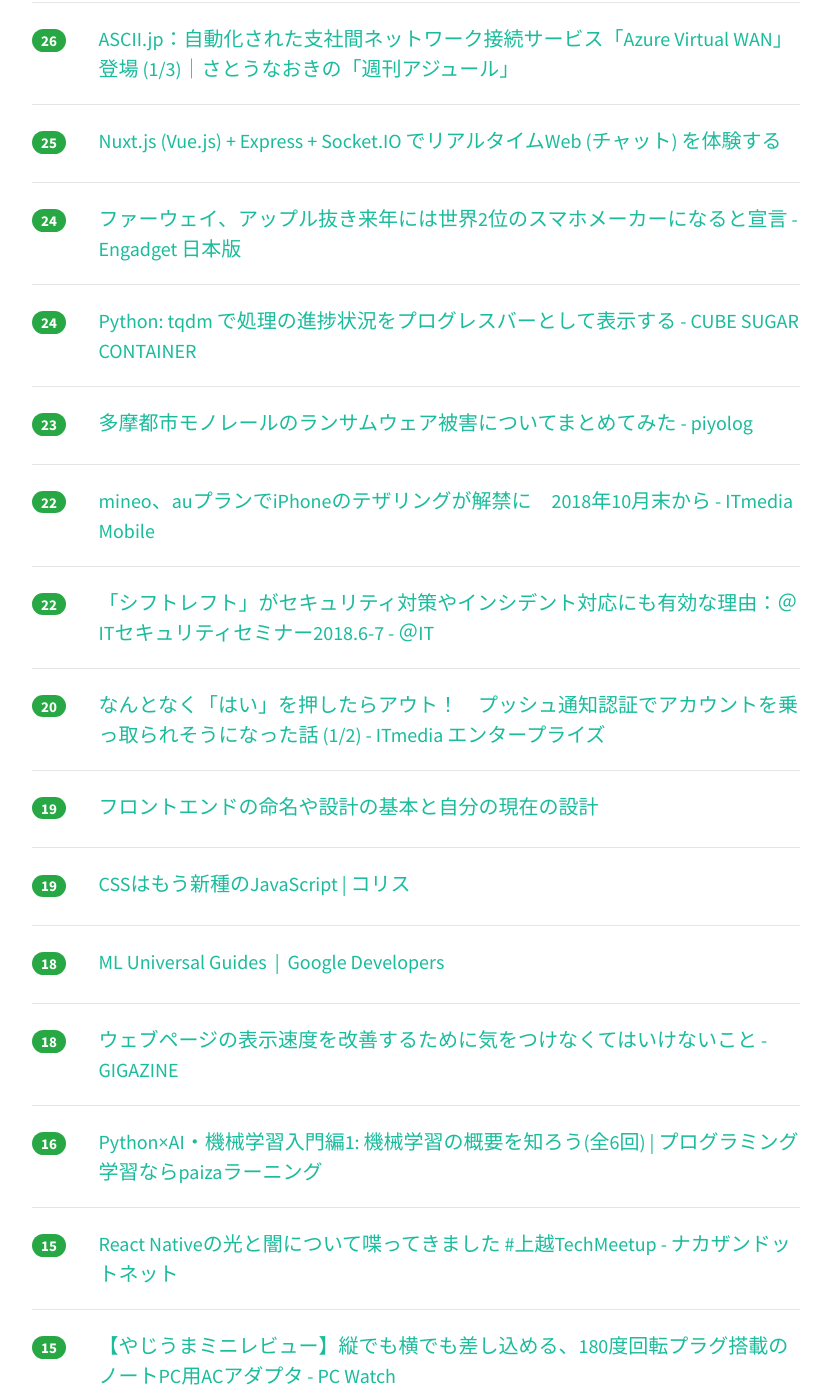
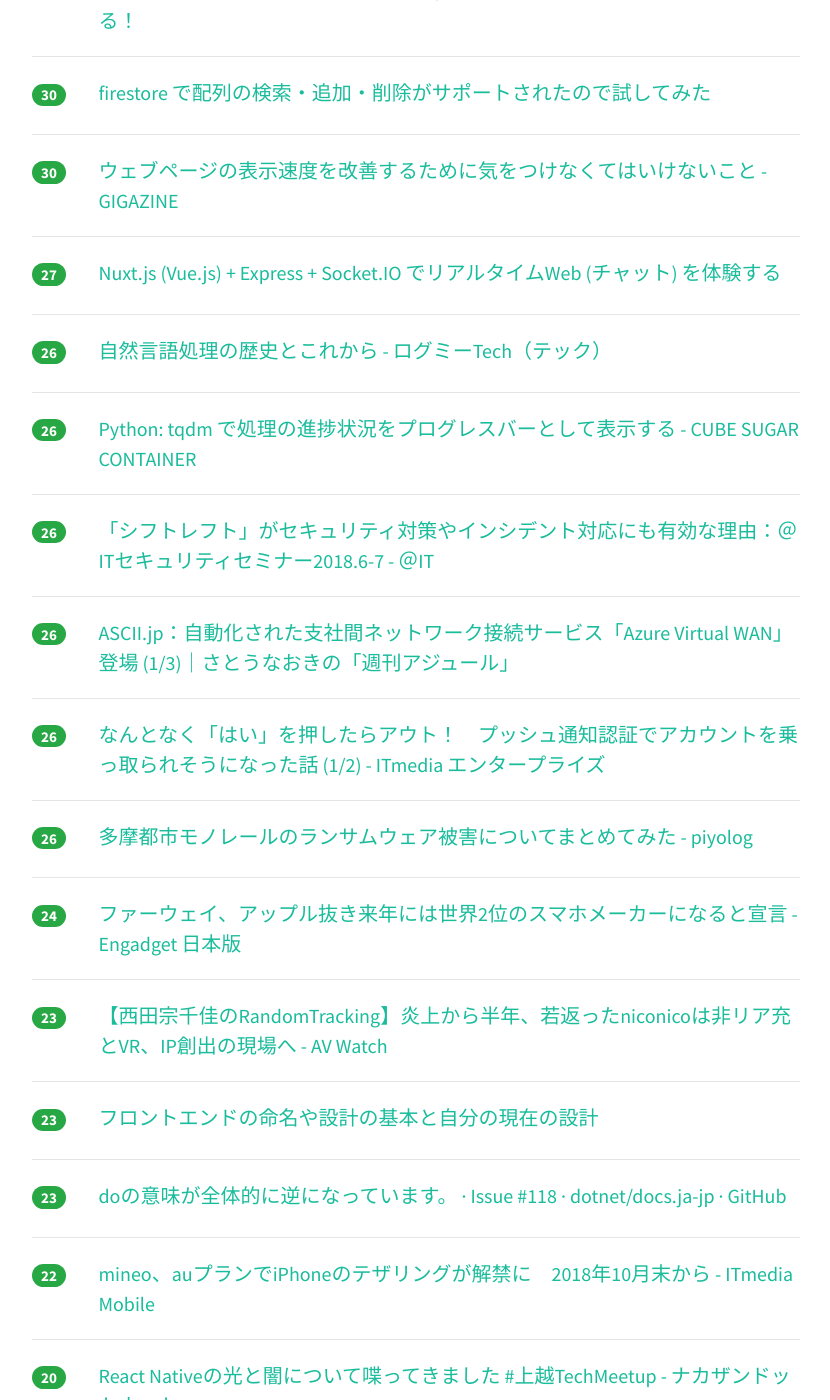
Before and after one commit to yatta47/hatena-matome-site, a Jekyll site: the page built from _posts/2018-07-24-hatena.md, in a window 1280 px wide and 1400 px high, scrolled down 1425 px. Shown: the whole window, without its empty margins (224-1054 px from the left). Built offline with Jekyll 4.4.1, drawn with Linux system fonts in a browser that asks for light colours; nearby versions of some CDN libraries; some of the changed text lies outside the part shown.

Commit message:
Updated 2018-07-24

```diff
--- a/_posts/2018-07-24-hatena.md
+++ b/_posts/2018-07-24-hatena.md
@@ -1,64 +1,84 @@
 ---
 layout: post
 title:  "2018-07-24 はてぶIT"
-date:   2018-07-24 12:02:26
+date:   2018-07-24 13:03:03
 tags: [it-hotentry]
 ---
-40 件のデータあり
+44 件のデータあり
 
 <hr><div class="row">
-<div class="col-1"><span class="badge badge-pill badge-success h2">266</span></div>
+<div class="col-1"><span class="badge badge-pill badge-success h2">360</span></div>
 <div class="col-11"><a href='https://recruit-tech.co.jp/blog/2018/07/23/rtech_bootcamp_2018/' target='_blank'>リクルートテクノロジーズ　エンジニアコース新人研修の内容を公開します（2018年度版） | リクルートテクノロジーズ　メンバーズブログ</a></div>
 </div>
 <hr>
 <div class="row">
-<div class="col-1"><span class="badge badge-pill badge-success h2">239</span></div>
+<div class="col-1"><span class="badge badge-pill badge-success h2">300</span></div>
 <div class="col-11"><a href='https://forest.watch.impress.co.jp/docs/serial/yajiuma/1134357.html' target='_blank'>知らなかった……“青空文庫”の全データは“GitHub”から一括ダウンロードできる！ - やじうまの杜 - 窓の杜</a></div>
 </div>
 <hr>
 <div class="row">
-<div class="col-1"><span class="badge badge-pill badge-success h2">192</span></div>
+<div class="col-1"><span class="badge badge-pill badge-success h2">206</span></div>
 <div class="col-11"><a href='https://www.slideshare.net/otsune/ss-107113361' target='_blank'>博士の異常なネットウォッチ</a></div>
 </div>
 <hr>
 <div class="row">
-<div class="col-1"><span class="badge badge-pill badge-success h2">117</span></div>
+<div class="col-1"><span class="badge badge-pill badge-success h2">126</span></div>
 <div class="col-11"><a href='https://www.infoq.com/jp/news/2018/07/github-mysql-high-availability' target='_blank'>GithubエンジニアリングがMySQL高可用性のために新しいアーキテクチャを採用</a></div>
 </div>
 <hr>
 <div class="row">
-<div class="col-1"><span class="badge badge-pill badge-success h2">92</span></div>
+<div class="col-1"><span class="badge badge-pill badge-success h2">106</span></div>
 <div class="col-11"><a href='http://www.atmarkit.co.jp/ait/articles/1807/24/news024.html' target='_blank'>VS CodeとFlaskによるWebアプリ開発「最初の一歩」 (1/3)：Visual Studio Codeで始めるPythonプログラミング - ＠IT</a></div>
 </div>
 <hr>
 <div class="row">
-<div class="col-1"><span class="badge badge-pill badge-success h2">65</span></div>
+<div class="col-1"><span class="badge badge-pill badge-success h2">73</span></div>
+<div class="col-11"><a href='https://masalib.hatenablog.com/entry/2018/07/23/210000' target='_blank'>初心者向けWEBアーキテクチャ入門 - masalibの日記</a></div>
+</div>
+<hr>
+<div class="row">
+<div class="col-1"><span class="badge badge-pill badge-success h2">68</span></div>
 <div class="col-11"><a href='https://tech.dely.jp/entry/2018/07/23/151137' target='_blank'>クラシル、不屈のキャッシュ戦略 - dely engineering blog</a></div>
 </div>
 <hr>
 <div class="row">
-<div class="col-1"><span class="badge badge-pill badge-success h2">48</span></div>
-<div class="col-11"><a href='https://masalib.hatenablog.com/entry/2018/07/23/210000' target='_blank'>初心者向けWEBアーキテクチャ入門 - masalibの日記</a></div>
+<div class="col-1"><span class="badge badge-pill badge-success h2">63</span></div>
+<div class="col-11"><a href='http://developers.gnavi.co.jp/entry/benkyokai_knowhow/' target='_blank'>社内にエンジニア勉強会の文化が芽吹くまでの1年間の振り返りとノウハウ公開 - ぐるなびをちょっと良くするエンジニアブログ</a></div>
 </div>
 <hr>
 <div class="row">
 <div class="col-1"><span class="badge badge-pill badge-success h2">43</span></div>
-<div class="col-11"><a href='http://developers.gnavi.co.jp/entry/benkyokai_knowhow/' target='_blank'>社内にエンジニア勉強会の文化が芽吹くまでの1年間の振り返りとノウハウ公開 - ぐるなびをちょっと良くするエンジニアブログ</a></div>
+<div class="col-11"><a href='https://coliss.com/articles/build-websites/operation/javascript/css-a-new-kind-of-javascript.html' target='_blank'>CSSはもう新種のJavaScript | コリス</a></div>
 </div>
 <hr>
 <div class="row">
-<div class="col-1"><span class="badge badge-pill badge-success h2">38</span></div>
+<div class="col-1"><span class="badge badge-pill badge-success h2">39</span></div>
 <div class="col-11"><a href='https://dev.classmethod.jp/cloud/aws/cloudformation_template_for_api_gateway_integration_to_lambda/' target='_blank'>API Gateway + Lambda のCloudFormationテンプレート ｜ Developers.IO</a></div>
 </div>
 <hr>
 <div class="row">
-<div class="col-1"><span class="badge badge-pill badge-success h2">32</span></div>
+<div class="col-1"><span class="badge badge-pill badge-success h2">36</span></div>
 <div class="col-11"><a href='https://speakerdeck.com/hirak/github-mercari' target='_blank'>github.com/mercari の今と昔 /github-mercari - Speaker Deck</a></div>
+</div>
+<hr>
+<div class="row">
+<div class="col-1"><span class="badge badge-pill badge-success h2">35</span></div>
+<div class="col-11"><a href='https://employment.en-japan.com/engineerhub/entry/2018/07/24/110000' target='_blank'>ソフトウェアが持つべき機能と仕事の粒度を見極める〜The Platinum Searcherの作者に聞いてみた - エンジニアHub｜若手Webエンジニアのキャリアを考える！</a></div>
 </div>
 <hr>
 <div class="row">
 <div class="col-1"><span class="badge badge-pill badge-success h2">30</span></div>
 <div class="col-11"><a href='https://qiita.com/zaru/items/45574cf5919441953b2e' target='_blank'>firestore で配列の検索・追加・削除がサポートされたので試してみた</a></div>
+</div>
+<hr>
+<div class="row">
+<div class="col-1"><span class="badge badge-pill badge-success h2">30</span></div>
+<div class="col-11"><a href='https://gigazine.net/news/20180724-how-to-reduce-render-blocking-scripts/' target='_blank'>ウェブページの表示速度を改善するために気をつけなくてはいけないこと - GIGAZINE</a></div>
+</div>
+<hr>
+<div class="row">
+<div class="col-1"><span class="badge badge-pill badge-success h2">27</span></div>
+<div class="col-11"><a href='https://qiita.com/_rema_lp/items/c1ef92625ecaf4421e6f' target='_blank'>Nuxt.js (Vue.js) + Express + Socket.IO でリアルタイムWeb (チャット) を体験する</a></div>
 </div>
 <hr>
 <div class="row">
@@ -68,12 +88,27 @@ tags: [it-hotentry]
 <hr>
 <div class="row">
 <div class="col-1"><span class="badge badge-pill badge-success h2">26</span></div>
+<div class="col-11"><a href='https://blog.amedama.jp/entry/2018/07/23/080000' target='_blank'>Python: tqdm で処理の進捗状況をプログレスバーとして表示する - CUBE SUGAR CONTAINER</a></div>
+</div>
+<hr>
+<div class="row">
+<div class="col-1"><span class="badge badge-pill badge-success h2">26</span></div>
+<div class="col-11"><a href='http://www.atmarkit.co.jp/ait/articles/1807/24/news006.html' target='_blank'>「シフトレフト」がセキュリティ対策やインシデント対応にも有効な理由：＠ITセキュリティセミナー2018.6-7 - ＠IT</a></div>
+</div>
+<hr>
+<div class="row">
+<div class="col-1"><span class="badge badge-pill badge-success h2">26</span></div>
 <div class="col-11"><a href='http://ascii.jp/elem/000/001/714/1714131/' target='_blank'>ASCII.jp：自動化された支社間ネットワーク接続サービス「Azure Virtual WAN」登場 (1/3)｜さとうなおきの「週刊アジュール」</a></div>
 </div>
 <hr>
 <div class="row">
-<div class="col-1"><span class="badge badge-pill badge-success h2">25</span></div>
-<div class="col-11"><a href='https://qiita.com/_rema_lp/items/c1ef92625ecaf4421e6f' target='_blank'>Nuxt.js (Vue.js) + Express + Socket.IO でリアルタイムWeb (チャット) を体験する</a></div>
+<div class="col-1"><span class="badge badge-pill badge-success h2">26</span></div>
+<div class="col-11"><a href='http://www.itmedia.co.jp/enterprise/articles/1807/24/news030.html' target='_blank'>なんとなく「はい」を押したらアウト！　プッシュ通知認証でアカウントを乗っ取られそうになった話 (1/2) - ITmedia エンタープライズ</a></div>
+</div>
+<hr>
+<div class="row">
+<div class="col-1"><span class="badge badge-pill badge-success h2">26</span></div>
+<div class="col-11"><a href='http://d.hatena.ne.jp/Kango/20180724/1532387187' target='_blank'>多摩都市モノレールのランサムウェア被害についてまとめてみた - piyolog</a></div>
 </div>
 <hr>
 <div class="row">
@@ -82,13 +117,18 @@ tags: [it-hotentry]
 </div>
 <hr>
 <div class="row">
-<div class="col-1"><span class="badge badge-pill badge-success h2">24</span></div>
-<div class="col-11"><a href='https://blog.amedama.jp/entry/2018/07/23/080000' target='_blank'>Python: tqdm で処理の進捗状況をプログレスバーとして表示する - CUBE SUGAR CONTAINER</a></div>
+<div class="col-1"><span class="badge badge-pill badge-success h2">23</span></div>
+<div class="col-11"><a href='https://av.watch.impress.co.jp/docs/series/rt/1134260.html' target='_blank'>【西田宗千佳のRandomTracking】炎上から半年、若返ったniconicoは非リア充とVR、IP創出の現場へ - AV Watch</a></div>
 </div>
 <hr>
 <div class="row">
 <div class="col-1"><span class="badge badge-pill badge-success h2">23</span></div>
-<div class="col-11"><a href='http://d.hatena.ne.jp/Kango/20180724/1532387187' target='_blank'>多摩都市モノレールのランサムウェア被害についてまとめてみた - piyolog</a></div>
+<div class="col-11"><a href='https://qiita.com/buchiya4th/items/127282088f5a9ad56152' target='_blank'>フロントエンドの命名や設計の基本と自分の現在の設計</a></div>
+</div>
+<hr>
+<div class="row">
+<div class="col-1"><span class="badge badge-pill badge-success h2">23</span></div>
+<div class="col-11"><a href='https://github.com/dotnet/docs.ja-jp/issues/118' target='_blank'>doの意味が全体的に逆になっています。 · Issue #118 · dotnet/docs.ja-jp · GitHub</a></div>
 </div>
 <hr>
 <div class="row">
@@ -97,43 +137,28 @@ tags: [it-hotentry]
 </div>
 <hr>
 <div class="row">
-<div class="col-1"><span class="badge badge-pill badge-success h2">22</span></div>
-<div class="col-11"><a href='http://www.atmarkit.co.jp/ait/articles/1807/24/news006.html' target='_blank'>「シフトレフト」がセキュリティ対策やインシデント対応にも有効な理由：＠ITセキュリティセミナー2018.6-7 - ＠IT</a></div>
-</div>
-<hr>
-<div class="row">
 <div class="col-1"><span class="badge badge-pill badge-success h2">20</span></div>
-<div class="col-11"><a href='http://www.itmedia.co.jp/enterprise/articles/1807/24/news030.html' target='_blank'>なんとなく「はい」を押したらアウト！　プッシュ通知認証でアカウントを乗っ取られそうになった話 (1/2) - ITmedia エンタープライズ</a></div>
+<div class="col-11"><a href='https://blog.nkzn.info/entry/2018/07/23/165427' target='_blank'>React Nativeの光と闇について喋ってきました #上越TechMeetup - ナカザンドットネット</a></div>
 </div>
 <hr>
 <div class="row">
 <div class="col-1"><span class="badge badge-pill badge-success h2">19</span></div>
-<div class="col-11"><a href='https://qiita.com/buchiya4th/items/127282088f5a9ad56152' target='_blank'>フロントエンドの命名や設計の基本と自分の現在の設計</a></div>
+<div class="col-11"><a href='https://paiza.jp/works/ai_ml/primer/m1-challenge1' target='_blank'>Python×AI・機械学習入門編1: 機械学習の概要を知ろう(全6回) | プログラミング学習ならpaizaラーニング</a></div>
 </div>
 <hr>
 <div class="row">
 <div class="col-1"><span class="badge badge-pill badge-success h2">19</span></div>
-<div class="col-11"><a href='https://coliss.com/articles/build-websites/operation/javascript/css-a-new-kind-of-javascript.html' target='_blank'>CSSはもう新種のJavaScript | コリス</a></div>
-</div>
-<hr>
-<div class="row">
-<div class="col-1"><span class="badge badge-pill badge-success h2">18</span></div>
 <div class="col-11"><a href='https://developers.google.com/machine-learning/guides/' target='_blank'>ML Universal Guides &nbsp;|&nbsp; Google Developers</a></div>
 </div>
 <hr>
 <div class="row">
-<div class="col-1"><span class="badge badge-pill badge-success h2">18</span></div>
-<div class="col-11"><a href='https://gigazine.net/news/20180724-how-to-reduce-render-blocking-scripts/' target='_blank'>ウェブページの表示速度を改善するために気をつけなくてはいけないこと - GIGAZINE</a></div>
-</div>
-<hr>
-<div class="row">
-<div class="col-1"><span class="badge badge-pill badge-success h2">16</span></div>
-<div class="col-11"><a href='https://paiza.jp/works/ai_ml/primer/m1-challenge1' target='_blank'>Python×AI・機械学習入門編1: 機械学習の概要を知ろう(全6回) | プログラミング学習ならpaizaラーニング</a></div>
+<div class="col-1"><span class="badge badge-pill badge-success h2">15</span></div>
+<div class="col-11"><a href='https://gigazine.net/news/20180724-challenges-of-deep-fake-news/' target='_blank'>AIを使って作られたフェイクニュースに人間はどうやって対処していけばいいのか？ - GIGAZINE</a></div>
 </div>
 <hr>
 <div class="row">
 <div class="col-1"><span class="badge badge-pill badge-success h2">15</span></div>
-<div class="col-11"><a href='https://blog.nkzn.info/entry/2018/07/23/165427' target='_blank'>React Nativeの光と闇について喋ってきました #上越TechMeetup - ナカザンドットネット</a></div>
+<div class="col-11"><a href='https://dev.classmethod.jp/remote-work/emote-work-in-niseko/' target='_blank'>涼しいニセコで半月間リモートワークしてみた ｜ Developers.IO</a></div>
 </div>
 <hr>
 <div class="row">
@@ -142,12 +167,17 @@ tags: [it-hotentry]
 </div>
 <hr>
 <div class="row">
-<div class="col-1"><span class="badge badge-pill badge-success h2">14</span></div>
-<div class="col-11"><a href='https://gigazine.net/news/20180724-challenges-of-deep-fake-news/' target='_blank'>AIを使って作られたフェイクニュースに人間はどうやって対処していけばいいのか？ - GIGAZINE</a></div>
+<div class="col-1"><span class="badge badge-pill badge-success h2">15</span></div>
+<div class="col-11"><a href='http://www.itmedia.co.jp/pcuser/articles/1807/24/news033.html' target='_blank'>第8世代Coreの「MacBook Pro」選びで知っておきたいこと (1/3) - ITmedia PC USER</a></div>
 </div>
 <hr>
 <div class="row">
-<div class="col-1"><span class="badge badge-pill badge-success h2">13</span></div>
+<div class="col-1"><span class="badge badge-pill badge-success h2">15</span></div>
+<div class="col-11"><a href='https://www.nxworld.net/wordpress/wp-cf7-change-mail-recipient-using-select-or-radio-button.html' target='_blank'>WordPress：「Contact Form 7」でセレクトボックスやラジオボタンの選択項目によって送信先アドレスを変更する方法 | NxWorld</a></div>
+</div>
+<hr>
+<div class="row">
+<div class="col-1"><span class="badge badge-pill badge-success h2">14</span></div>
 <div class="col-11"><a href='https://qiita.com/AkkeyLab/items/25a786875569c317dd83' target='_blank'>【Swift 4対応】UICollectionView で Cell の高さ計算が複雑な画面を作成する</a></div>
 </div>
 <hr>
@@ -158,7 +188,12 @@ tags: [it-hotentry]
 <hr>
 <div class="row">
 <div class="col-1"><span class="badge badge-pill badge-success h2">13</span></div>
-<div class="col-11"><a href='https://dev.classmethod.jp/remote-work/emote-work-in-niseko/' target='_blank'>涼しいニセコで半月間リモートワークしてみた ｜ Developers.IO</a></div>
+<div class="col-11"><a href='https://coliss.com/articles/products/color-line-icon-by-justicon.html' target='_blank'>260種類ものデザイン、プログラミング、セキュリティ関連のアイテムが揃ったベクター完備のアイコン素材 | コリス</a></div>
+</div>
+<hr>
+<div class="row">
+<div class="col-1"><span class="badge badge-pill badge-success h2">13</span></div>
+<div class="col-11"><a href='https://gigazine.net/news/20180724-apple-services-segment-beast/' target='_blank'>AppleではiPhone以外にも大きな「稼ぎ頭」が年々成長してきている - GIGAZINE</a></div>
 </div>
 <hr>
 <div class="row">
@@ -172,37 +207,22 @@ tags: [it-hotentry]
 </div>
 <hr>
 <div class="row">
+<div class="col-1"><span class="badge badge-pill badge-success h2">11</span></div>
+<div class="col-11"><a href='https://www.publickey1.jp/blog/18/awsaws.html' target='_blank'>AWSがネットワーク機器の販売に参入しシスコなどと競合するとの報道、シスコとAWSが否定 － Publickey</a></div>
+</div>
+<hr>
+<div class="row">
 <div class="col-1"><span class="badge badge-pill badge-success h2">10</span></div>
 <div class="col-11"><a href='https://qiita.com/miutex/items/625675e8fa33336eaabb' target='_blank'>WKWebView Objective-C版サンプル</a></div>
 </div>
 <hr>
 <div class="row">
 <div class="col-1"><span class="badge badge-pill badge-success h2">10</span></div>
-<div class="col-11"><a href='https://gigazine.net/news/20180724-apple-services-segment-beast/' target='_blank'>AppleではiPhone以外にも大きな「稼ぎ頭」が年々成長してきている - GIGAZINE</a></div>
-</div>
-<hr>
-<div class="row">
-<div class="col-1"><span class="badge badge-pill badge-success h2">10</span></div>
-<div class="col-11"><a href='http://www.itmedia.co.jp/pcuser/articles/1807/24/news033.html' target='_blank'>第8世代Coreの「MacBook Pro」選びで知っておきたいこと (1/3) - ITmedia PC USER</a></div>
-</div>
-<hr>
-<div class="row">
-<div class="col-1"><span class="badge badge-pill badge-success h2">9</span></div>
-<div class="col-11"><a href='https://av.watch.impress.co.jp/docs/series/rt/1134260.html' target='_blank'>【西田宗千佳のRandomTracking】炎上から半年、若返ったniconicoは非リア充とVR、IP創出の現場へ - AV Watch</a></div>
-</div>
-<hr>
-<div class="row">
-<div class="col-1"><span class="badge badge-pill badge-success h2">8</span></div>
 <div class="col-11"><a href='https://internet.watch.impress.co.jp/docs/yajiuma/1134372.html' target='_blank'>Twitter社による偽アカウント削除、78％のフォロワーを失ったユーザー見つかる【やじうまWatch】 - INTERNET Watch</a></div>
 </div>
 <hr>
 <div class="row">
-<div class="col-1"><span class="badge badge-pill badge-success h2">8</span></div>
-<div class="col-11"><a href='https://www.publickey1.jp/blog/18/awsaws.html' target='_blank'>AWSがネットワーク機器の販売に参入しシスコなどと競合するとの報道、シスコとAWSが否定 － Publickey</a></div>
+<div class="col-1"><span class="badge badge-pill badge-success h2">2</span></div>
+<div class="col-11"><a href='https://pc.watch.impress.co.jp/docs/news/1134346.html' target='_blank'>Samsung、2018年内に容量32TBのSSDを投入 - PC Watch</a></div>
 </div>
 <hr>
-<div class="row">
-<div class="col-1"><span class="badge badge-pill badge-success h2">6</span></div>
-<div class="col-11"><a href='https://coliss.com/articles/products/color-line-icon-by-justicon.html' target='_blank'>260種類ものデザイン、プログラミング、セキュリティ関連のアイテムが揃ったベクター完備のアイコン素材 | コリス</a></div>
-</div>
-<hr>
```
